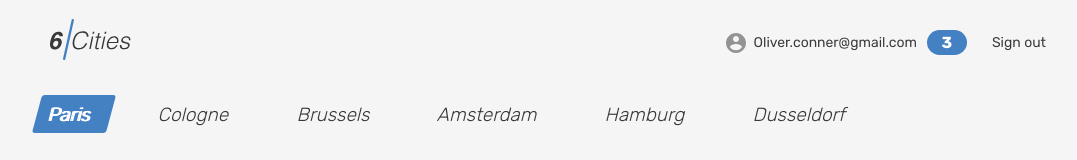
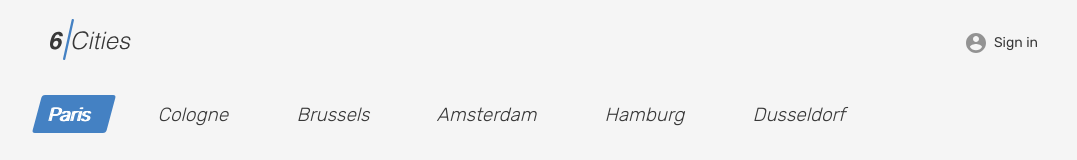
Before and after one commit to htmlacademy-univer-javascript-3/2508573-six-cities-4, a React (Vite) app: page / in a window 1280 px wide. Shown: the top 160 px of the page, without its empty margins (92-1169 px from the left). Built offline with nearby package versions, Linux system fonts and the light colour scheme; no server answers.

Commit message:
Change user section in layout based on auth status

```diff
--- a/src/components/Layout.tsx
+++ b/src/components/Layout.tsx
@@ -1,6 +1,7 @@
 import cn from 'classnames';
 import { Link, Outlet, useLocation } from 'react-router-dom';
-import { AppRoutes } from '../Constants';
+import { AppRoutes, AuthorizationStatus } from '../Constants';
+import { useAppSelector } from '../store/hooks';
 
 export default function Layout() {
   const location = useLocation();
@@ -8,6 +9,8 @@ export default function Layout() {
     'page--gray page--main': location.pathname === AppRoutes.Main,
     'page--gray page--login': location.pathname === AppRoutes.Login,
   });
+  const authStatus = useAppSelector((state) => state.authorizationStatus);
+  const user = useAppSelector((state) => state.user);
 
   return (
     <div className={pageClasses}>
@@ -30,6 +33,8 @@ export default function Layout() {
             </div>
             <nav className="header__nav">
               <ul className="header__nav-list">
+                {authStatus === AuthorizationStatus.Auth && user ? (
+                  <>
                     <li className="header__nav-item user">
                       <Link
                         to={AppRoutes.Favorites}
@@ -37,16 +42,28 @@ export default function Layout() {
                       >
                         <div className="header__avatar-wrapper user__avatar-wrapper"></div>
                         <span className="header__user-name user__name">
-                      Oliver.conner@gmail.com
+                          {user.email}
                         </span>
                         <span className="header__favorite-count">3</span>
                       </Link>
                     </li>
                     <li className="header__nav-item">
-                  <Link to={'#'} className="header__nav-link">
+                      <Link to={'#'} className="header__nav-link"> {/* TODO: log out */}
                         <span className="header__signout">Sign out</span>
                       </Link>
                     </li>
+                  </>
+                ) : (
+                  <li className="header__nav-item user">
+                    <Link
+                      className="header__nav-link header__nav-link--profile"
+                      to={AppRoutes.Login}
+                    >
+                      <div className="header__avatar-wrapper user__avatar-wrapper"></div>
+                      <span className="header__login">Sign in</span>
+                    </Link>
+                  </li>
+                )}
               </ul>
             </nav>
           </div>
```
Lines whose indentation alone changed are shown as unchanged.
